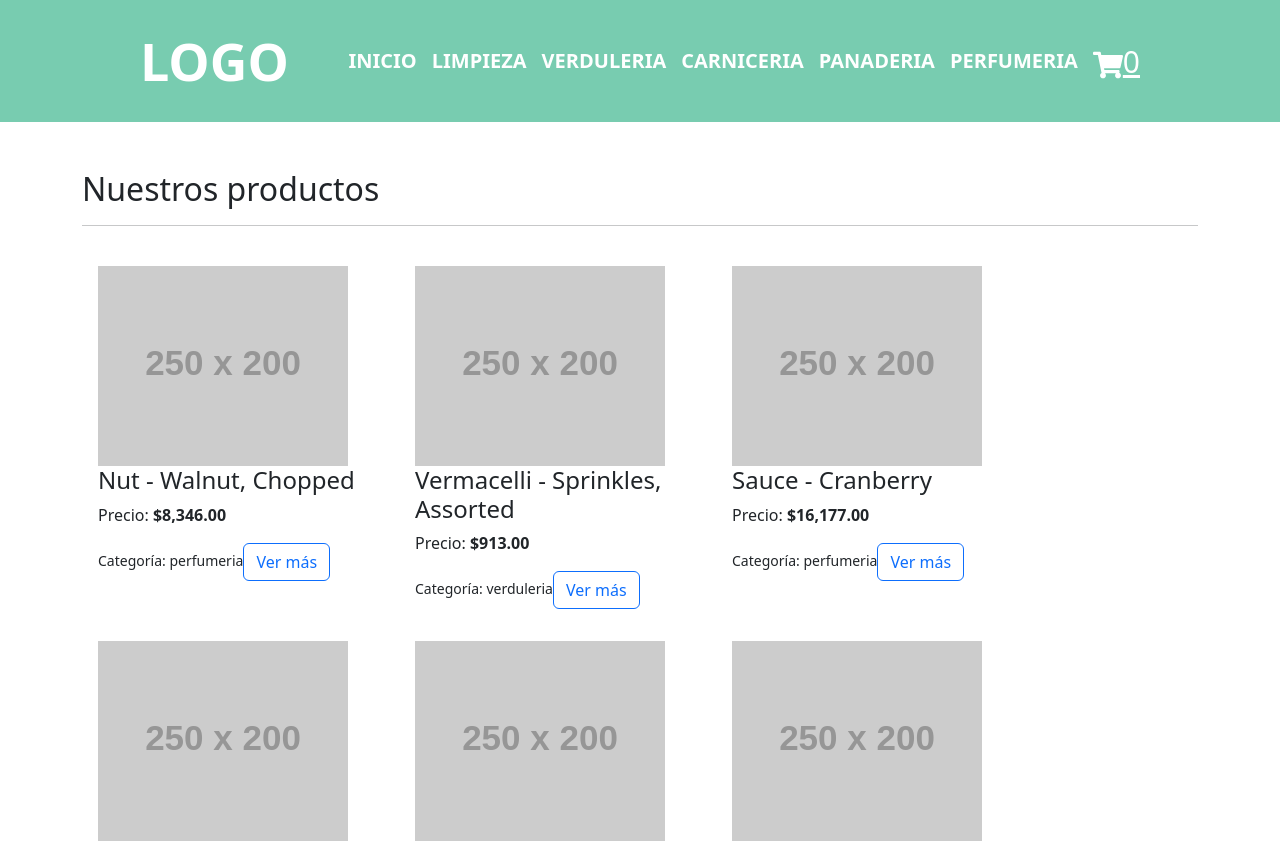
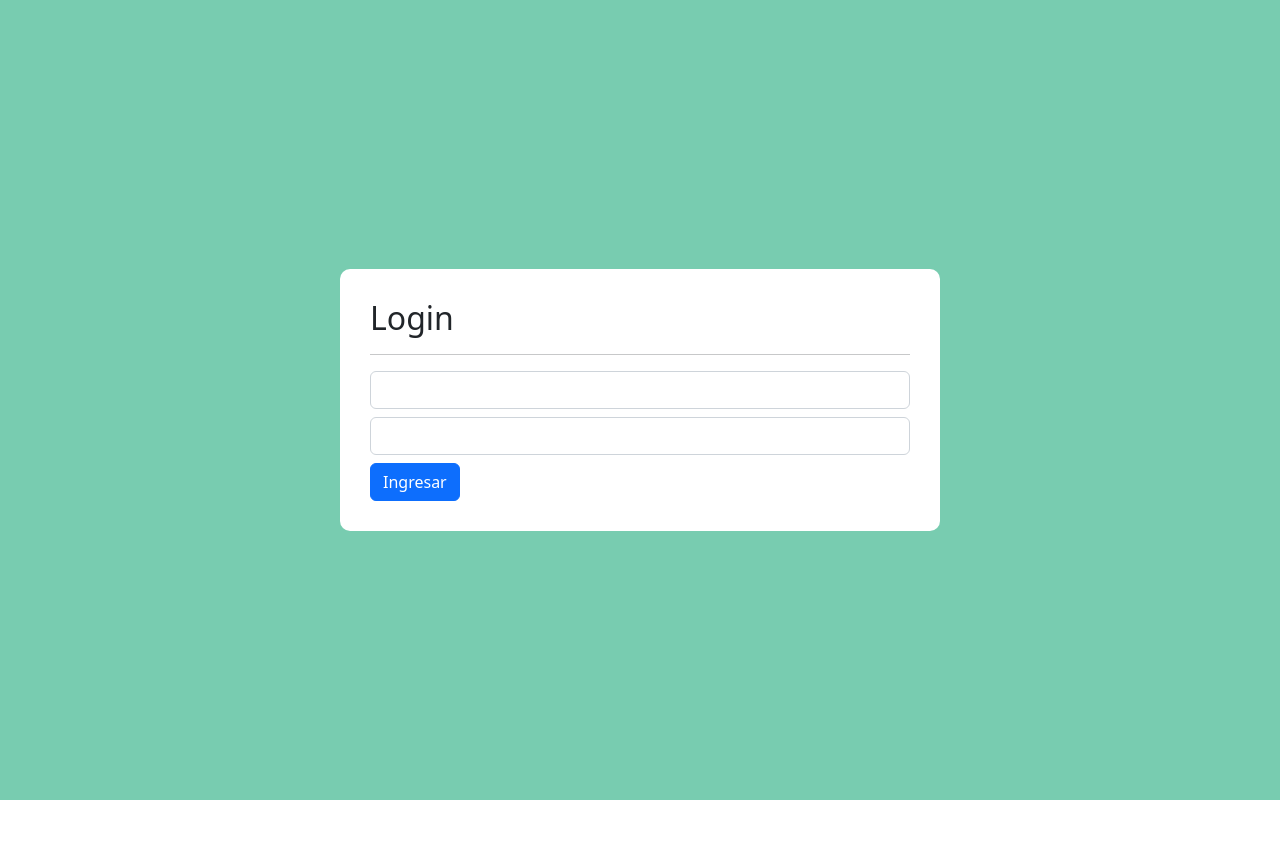
Before and after one commit to CLanusse/RJ-43565, a React (Create React App) app: page /login in a window 1280 px wide. Before the commit this address led to /. Shown: the top 843 px of the page. After the commit the page ends 800 px from the top, so only its background shows below. Built offline with nearby package versions, Linux system fonts and the light colour scheme.

Commit message:
after context router

```diff
--- a/src/App.js
+++ b/src/App.js
@@ -1,35 +1,17 @@
-import { Navbar } from "./components/Navbar/Navbar";
 import 'bootstrap/dist/css/bootstrap.min.css';
-import ItemListContainer from "./components/ItemListContainer/ItemListContainer";
-import { BrowserRouter, Routes, Route, Navigate } from "react-router-dom";
-import ItemDetailContainer from "./components/ItemDetailContainer/ItemDetailContainer";
-import Contacto from "./components/Contacto/Contacto";
-import Cart from "./components/Cart/Cart";
 import { CartProvider } from "./context/CartContext";
-// import Nosotros from "./components/Nosotros/Nosotros";
+import { LoginProvider } from "./context/LoginContext";
+import AppRouter from './router/AppRouter';
 
 
 function App() {
 
   return (
-    <CartProvider>
-      <BrowserRouter>
-
-        <Navbar />
-
-        <Routes>
-          <Route path="/" element={ <ItemListContainer /> }/>
-          <Route path="/productos/:categoryId" element={ <ItemListContainer /> }/>
-          <Route path="/detail/:itemId" element={ <ItemDetailContainer />} />
-          <Route path="/contacto" element={ <Contacto />} />
-          <Route path="/cart" element={ <Cart /> }/>
-          <Route path="*" element={ <Navigate to={"/"}/> }/>
-
-        </Routes>
-
-        {/* <Footer /> */}
-      </BrowserRouter>
-    </CartProvider>
+    <LoginProvider>
+      <CartProvider>
+        <AppRouter />
+      </CartProvider>
+    </LoginProvider>
   );
 }
 
--- a/src/components/Cart/Cart.js
+++ b/src/components/Cart/Cart.js
@@ -5,7 +5,6 @@
 const Cart = () => {
 
     const { cart, emptycart, totalCart, removerItem } = useContext(CartContext)
-
 
     return (
         <div className="container my-5">
--- a/src/components/ItemDetail/ItemDetail.js
+++ b/src/components/ItemDetail/ItemDetail.js
@@ -40,7 +40,6 @@
         agregarAlCarrito(item)
     }
 
-
     return (
         <div>
             <h2>{name}</h2>
--- /dev/null
+++ b/src/components/LoginScreen/LoginScreen.js
@@ -0,0 +1,57 @@
+import { useState } from 'react'
+import { useLoginContext } from '../../context/LoginContext'
+import './LoginScreen.scss'
+
+
+const LoginScreen = () => {
+    const { login, user } = useLoginContext()
+
+    const [values, setValues] = useState({
+        email: '',
+        password: ''
+    })
+
+    const handleInputChange = (e) => {
+        setValues({
+            ...values,
+            [e.target.name]: e.target.value
+        })
+    }
+
+    const handleSubmit = (e) => {
+        e.preventDefault()
+
+        login(values)
+    }
+
+    return (
+        <div className='login-screen'>
+            <div className='login'>
+                <h2>Login</h2>
+                <hr/>
+
+                <form onSubmit={handleSubmit}>
+                    <input
+                        className='form-control my-2'
+                        type='email'
+                        value={values.email}
+                        onChange={handleInputChange}
+                        name="email"
+                    />
+                    <input
+                        className='form-control my-2'
+                        type='password'
+                        value={values.password}
+                        onChange={handleInputChange}
+                        name="password"
+                    />
+
+                    <button className='btn btn-primary'>Ingresar</button>
+                    {user.error && <p className='error'>{user.error}</p>}
+                </form>
+            </div>
+        </div>
+    )
+}
+
+export default LoginScreen
--- /dev/null
+++ b/src/components/LoginScreen/LoginScreen.scss
@@ -0,0 +1,22 @@
+
+.login-screen {
+    width: 100%;
+    height: 100vh;
+    background-color: #78ccb0;
+    display: flex;
+    justify-content: center;
+    align-items: center;
+
+    .login {
+        width: 600px;
+        padding: 30px;
+        border-radius: 10px;
+        background-color: #fff;
+    }
+
+    .error {
+        color: red;
+        font-weight: 700;
+        font-size: 16px;
+    }
+}
--- a/src/components/Navbar/Navbar.js
+++ b/src/components/Navbar/Navbar.js
@@ -1,8 +1,10 @@
 import './Navbar.scss'
 import { Link } from 'react-router-dom'
 import CartWidget from '../CartWidget/CartWidget'
+import { useLoginContext } from '../../context/LoginContext'
 
 export const Navbar = ({bg = '#78ccb0'}) => {
+    const { user, logout } = useLoginContext()
 
     return (
         <header className="header" style={{background: bg}}>
@@ -18,7 +20,10 @@
                     <Link className="header__link" to="/productos/perfumeria">Perfumeria</Link>
                     <CartWidget />
                 </nav>
-
+            </div>
+            <div className='header__container'>
+                <p>Bienvenido: {user.email}</p>
+                <button className='btn btn-danger' onClick={logout}>Logout</button>
             </div>
         </header>
     )
--- a/src/components/Navbar/Navbar.scss
+++ b/src/components/Navbar/Navbar.scss
@@ -9,6 +9,12 @@
         display: flex;
         justify-content: space-between;
         align-items: center;
+
+        p {
+            margin: 0;
+            color: white;
+            font-weight: 700;
+        }
 
         .header__logo {
             font-size: 52px;
--- /dev/null
+++ b/src/context/LoginContext.js
@@ -0,0 +1,74 @@
+import { createContext, useContext, useState } from "react";
+
+const MOCK_USERS = [
+    {
+        email: 'profe@coder.com',
+        password: 'admin'
+    },
+    {
+        email: 'tutor@coder.com',
+        password: 'coder'
+    },
+    {
+        email: 'john@doe.com',
+        password: 'coder'
+    },
+]
+
+export const LoginContext = createContext()
+
+export const useLoginContext = () => {
+    return useContext(LoginContext)
+}
+
+export const LoginProvider = ({children}) => {
+    const [user, setUser] = useState({
+        email: null,
+        logged: false,
+        error: null
+    })
+
+    console.log(user)
+
+    const login = (values) => {
+        const match = MOCK_USERS.find(user => user.email === values.email)
+
+        if (!match) {
+            setUser({
+                email: null,
+                logged: false,
+                error: 'No se encuentra ese usuario'
+            })
+
+            return
+        }
+
+        if (match.password === values.password) {
+            setUser({
+                email: match.email,
+                logged: true,
+                error: null
+            })
+        } else {
+            setUser({
+                email: null,
+                logged: false,
+                error: 'Password inválido'
+            })
+        }
+    }
+
+    const logout = () => {
+        setUser({
+            email: null,
+            logged: false,
+            error: null
+        })
+    }
+
+    return (
+        <LoginContext.Provider value={{user, login, logout}}>
+            {children}
+        </LoginContext.Provider>
+    )
+}
--- /dev/null
+++ b/src/router/AppRouter.js
@@ -0,0 +1,20 @@
+import React from 'react'
+import { BrowserRouter, } from "react-router-dom";
+import { useLoginContext } from "../context/LoginContext";
+import PrivateRoutes from "./PrivateRoutes";
+import PublicRoutes from "./PublicRoutes";
+
+const AppRouter = () => {
+    const { user } = useLoginContext()
+
+    return (
+        <BrowserRouter>
+            { user.logged
+                ? <PrivateRoutes />
+                : <PublicRoutes />
+            }
+        </BrowserRouter>
+    )
+}
+
+export default AppRouter
--- /dev/null
+++ b/src/router/PrivateRoutes.js
@@ -0,0 +1,26 @@
+import { Navbar } from "../components/Navbar/Navbar";
+import ItemListContainer from "../components/ItemListContainer/ItemListContainer";
+import ItemDetailContainer from "../components/ItemDetailContainer/ItemDetailContainer";
+import Contacto from "../components/Contacto/Contacto";
+import Cart from "../components/Cart/Cart";
+import { Routes, Route, Navigate } from "react-router-dom"
+
+const PrivateRoutes = () => {
+
+    return (
+        <>
+            <Navbar />
+
+            <Routes>
+                <Route path="/" element={ <ItemListContainer /> }/>
+                <Route path="/productos/:categoryId" element={ <ItemListContainer /> }/>
+                <Route path="/detail/:itemId" element={ <ItemDetailContainer />} />
+                <Route path="/contacto" element={ <Contacto />} />
+                <Route path="/cart" element={ <Cart /> }/>
+                <Route path="*" element={ <Navigate to={"/"}/> }/>
+            </Routes>
+        </>
+    )
+}
+
+export default PrivateRoutes
--- /dev/null
+++ b/src/router/PublicRoutes.js
@@ -0,0 +1,16 @@
+import { Routes, Route, Navigate } from "react-router-dom"
+import LoginScreen from "../components/LoginScreen/LoginScreen"
+
+
+
+const PublicRoutes = () => {
+
+    return (
+        <Routes>
+            <Route path="/login" element={ <LoginScreen /> }/>
+            <Route path="*" element={ <Navigate to="/login"/>} />
+        </Routes>
+    )
+}
+
+export default PublicRoutes
```
